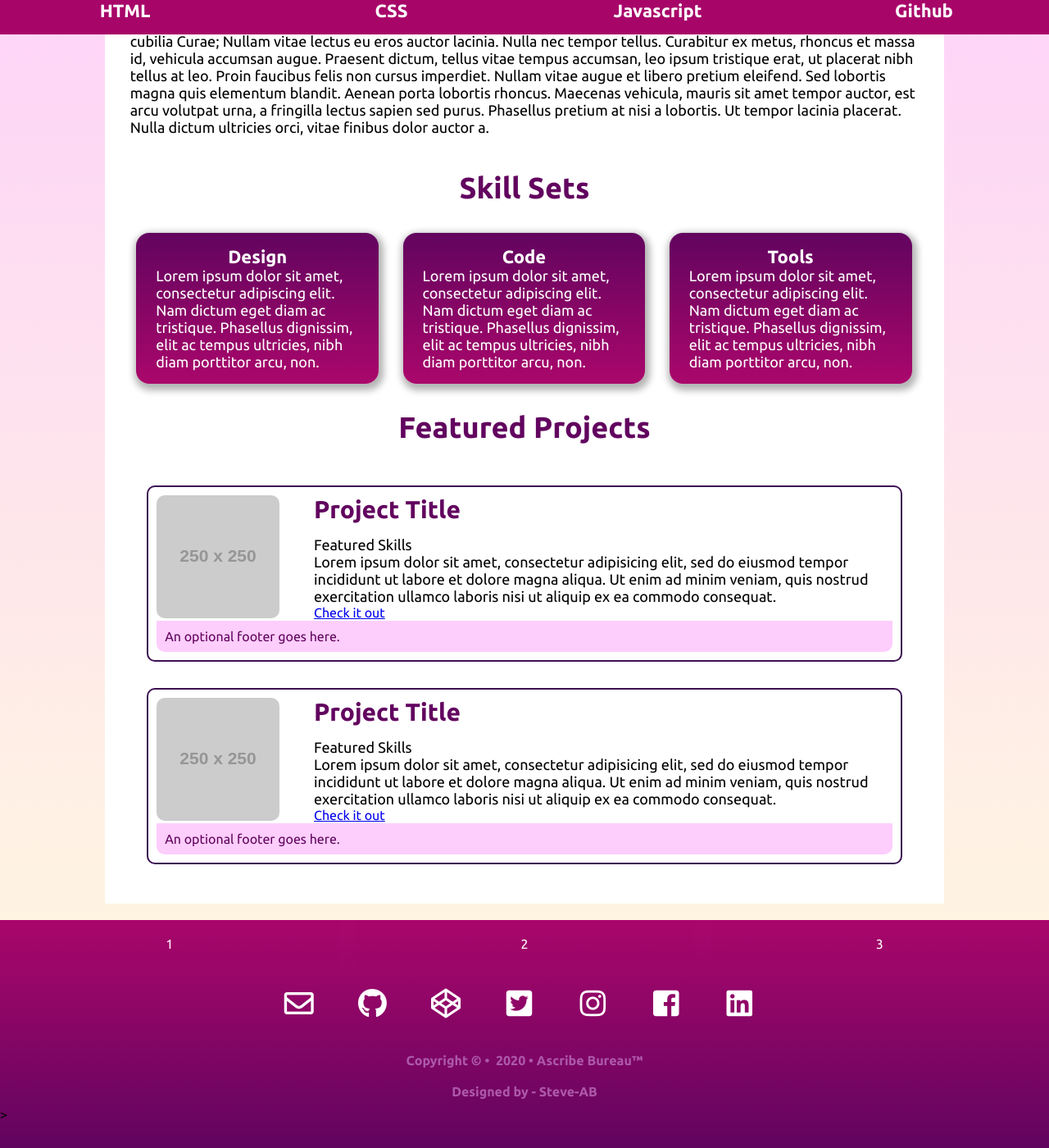
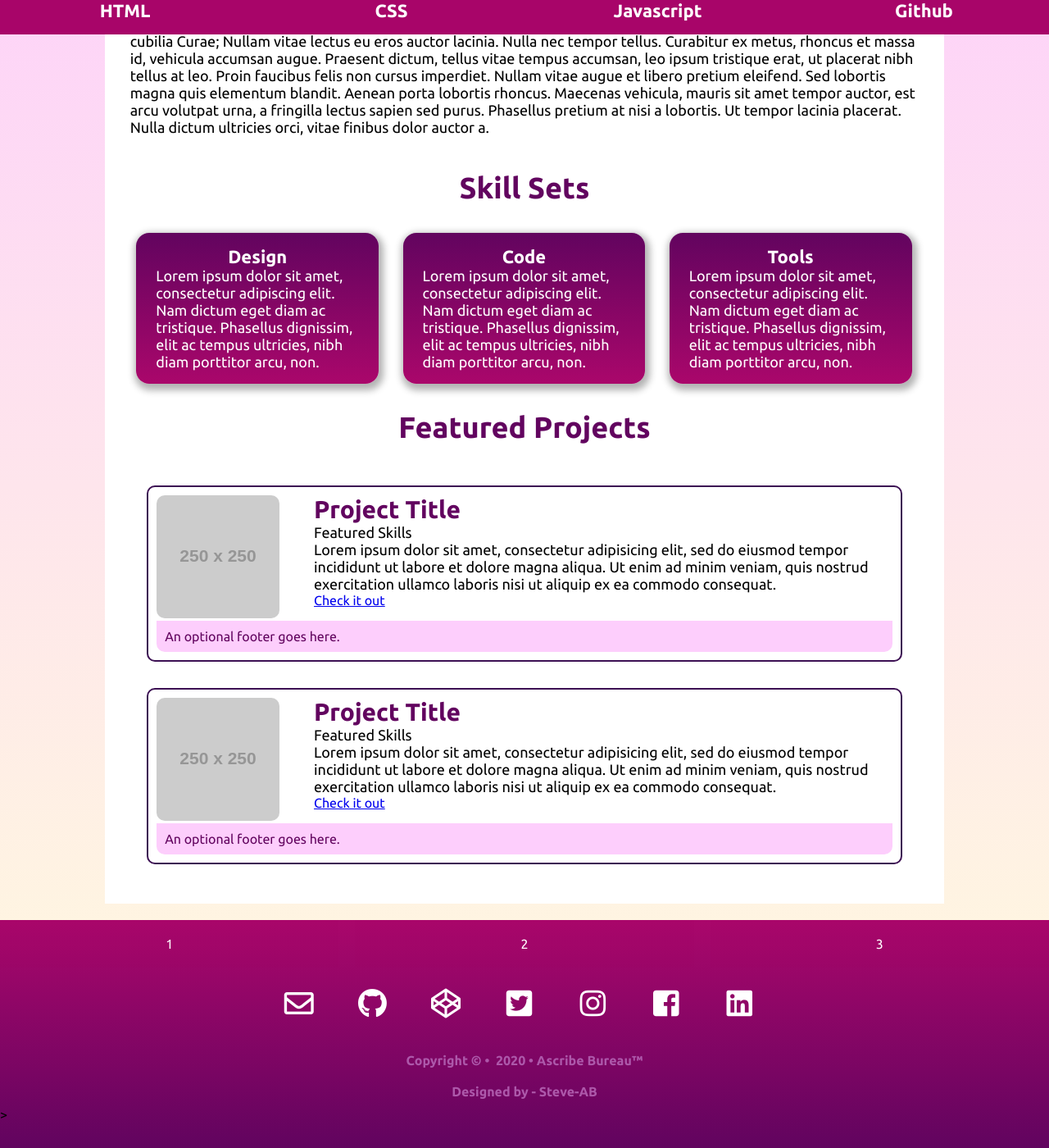
Before and after one commit to Steve-AB/Steve-AB.github.io, a Jekyll site: the page built from portfolio/index.html, in a window 1280 px wide and 1400 px high, scrolled down 214 px. Shown: the whole window at 82% size. Built offline with Jekyll 4.4.1, drawn with Linux system fonts in a browser that asks for light colours; nearby versions of some CDN libraries.

Commit message:
Update portfolio.css

```diff
--- a/css/portfolio.css
+++ b/css/portfolio.css
@@ -52,12 +52,14 @@
   padding-left: 3%;
   padding-right: 3%;
 }
+h1, h2 {
+  padding-bottom: 0.5em;
+}
 h2, h4 {
   text-align: center;
 }
 h1, h2, h3 {
   color: #62045f;
-  padding-bottom: 0.5em;
 }
 h4 {
   font-size: 22px;
```
